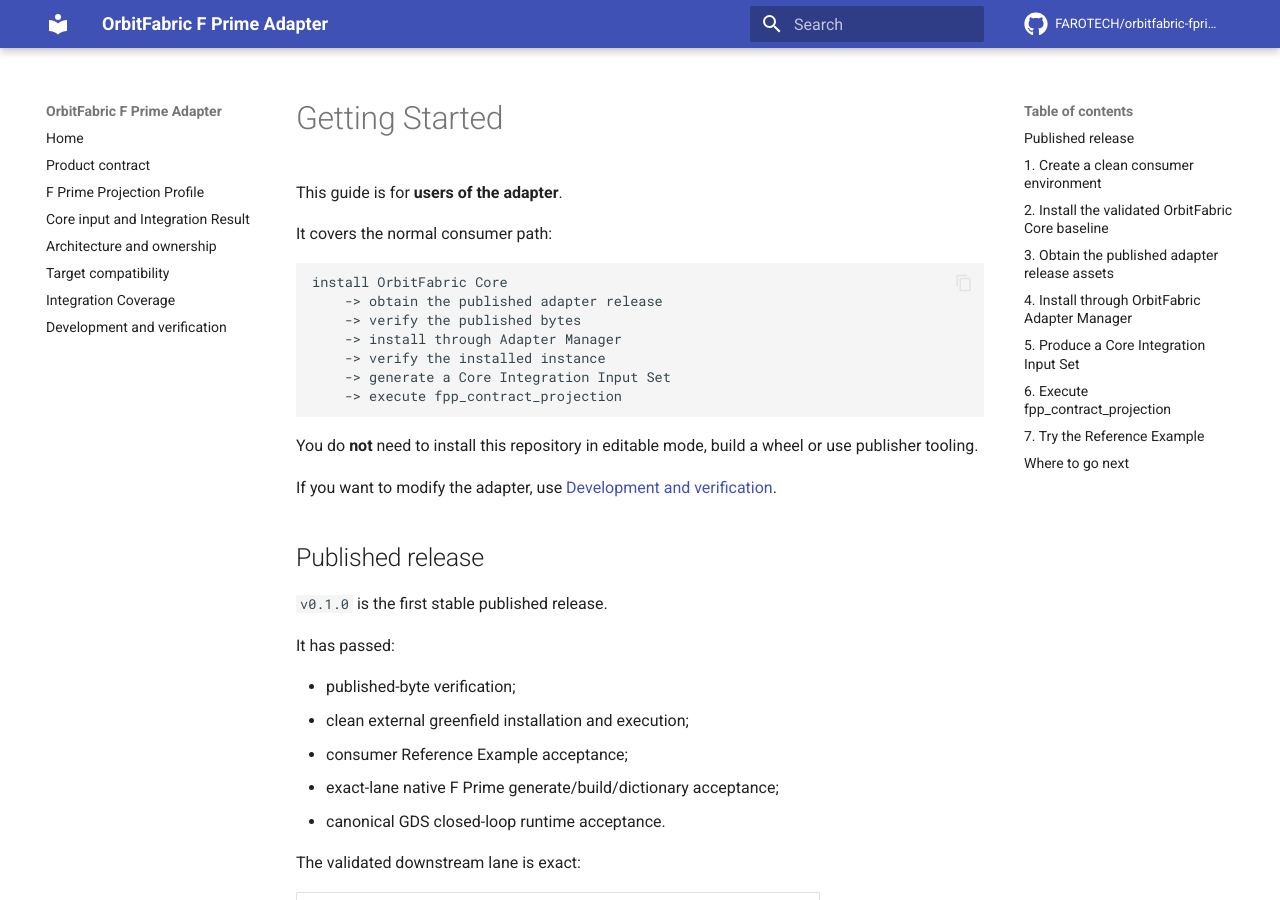
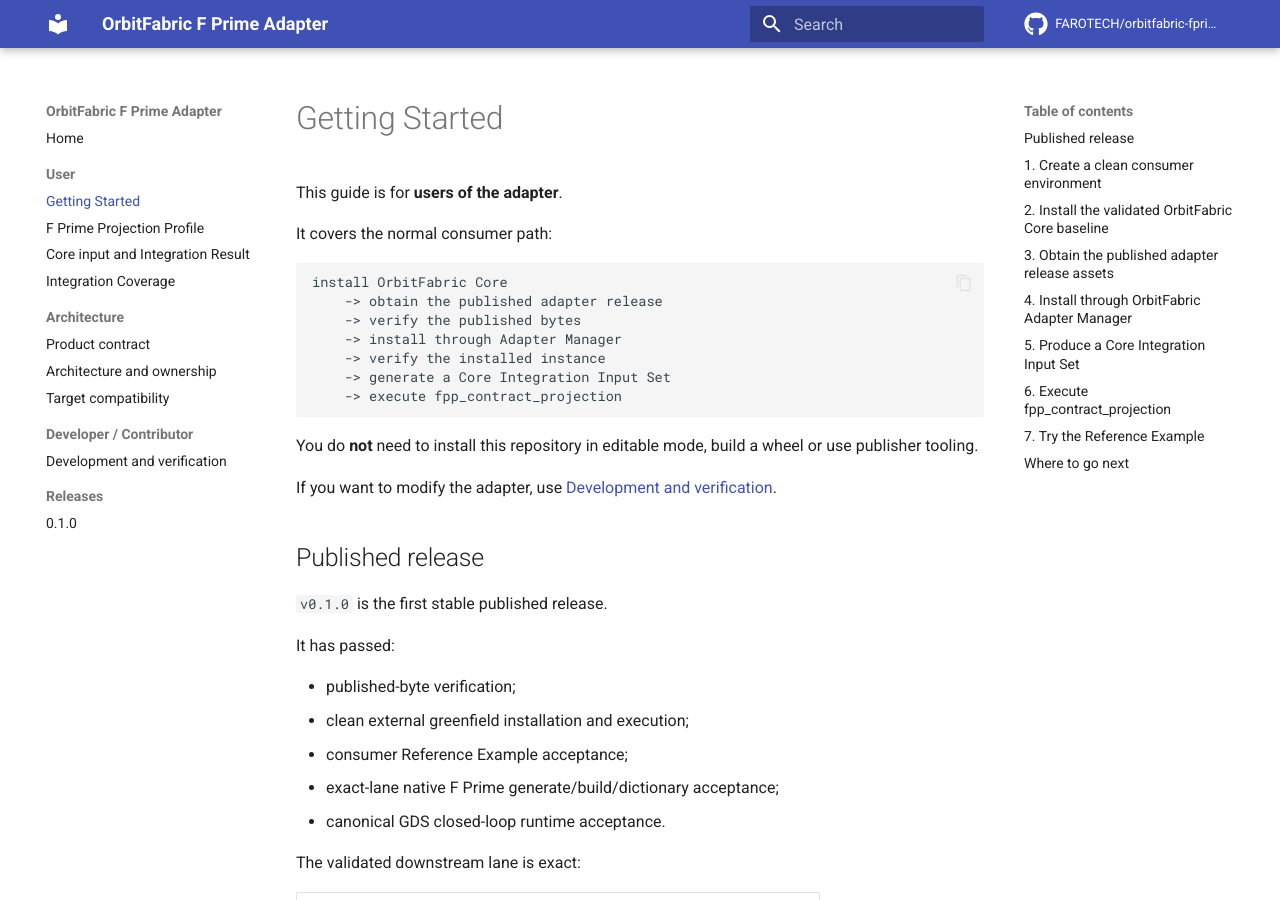
Before and after one commit to FAROTECH/orbitfabric-fprime-adapter, an MkDocs documentation site: the page built from docs/getting-started.md, in a window 1280 px wide and 900 px high. Built offline with MkDocs 1.6.1 and Material for MkDocs 9.7.7, drawn with Linux system fonts in a browser that asks for light colours; comment, search, counter and statistics services are not loaded.

Commit message:
Reorganize documentation navigation by user path

```diff
--- a/mkdocs.yml
+++ b/mkdocs.yml
@@ -1,5 +1,5 @@
 site_name: OrbitFabric F Prime Adapter
-site_description: OrbitFabric adapter for projecting mission contracts into F Prime (F´) FPP artifacts.
+site_description: OrbitFabric adapter for projecting mission contracts into F Prime (F') FPP artifacts.
 site_url: https://farotech.github.io/orbitfabric-fprime-adapter/
 repo_url: https://github.com/FAROTECH/orbitfabric-fprime-adapter
 repo_name: FAROTECH/orbitfabric-fprime-adapter
@@ -40,10 +40,16 @@
 
 nav:
   - Home: index.md
-  - Product contract: product-contract.md
-  - F Prime Projection Profile: projection-profile.md
-  - Core input and Integration Result: core-input-and-result.md
-  - Architecture and ownership: architecture-and-ownership.md
-  - Target compatibility: target-compatibility.md
-  - Integration Coverage: integration-coverage.md
-  - Development and verification: development.md
+  - User:
+      - Getting Started: getting-started.md
+      - F Prime Projection Profile: projection-profile.md
+      - Core input and Integration Result: core-input-and-result.md
+      - Integration Coverage: integration-coverage.md
+  - Architecture:
+      - Product contract: product-contract.md
+      - Architecture and ownership: architecture-and-ownership.md
+      - Target compatibility: target-compatibility.md
+  - Developer / Contributor:
+      - Development and verification: development.md
+  - Releases:
+      - 0.1.0: releases/0.1.0.md
```
